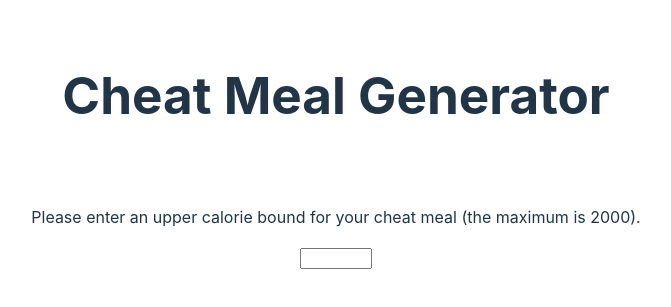
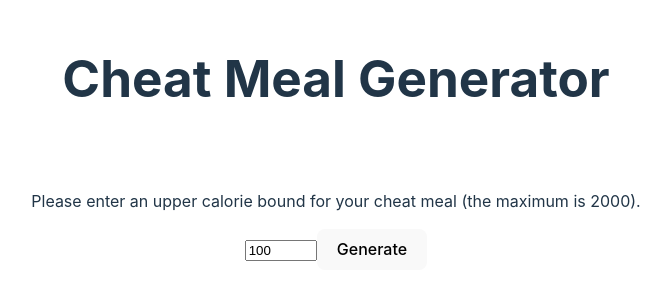
Before and after one commit to frmysantana/cheatMealGenerator, a React (Vite) app: page / in a window 1280 px wide. Shown: the part 233-540 px from the top of the page, without its empty margins (304-975 px from the left). Built offline with nearby package versions, Linux system fonts and the light colour scheme.

Commit message:
reactivity in the page

```diff
--- a/src/App.jsx
+++ b/src/App.jsx
@@ -2,14 +2,46 @@ import { useState } from 'react'
 import './App.css'
 
 function App() {
+  const [ calorieLimit, setCalorieLimit ] = useState(100);
+  const [ error, setError ] = useState('');
 
+  const submitLimit = () => {
+    console.log(`should be submitting... ${calorieLimit}`)
+    if (calorieLimit) {
+      fetch(`/meals?limit=${calorieLimit}`)
+    }
+  }
 
   return (
     <>
       <h1>Cheat Meal Generator</h1>
       <div className="card">
         <p>Please enter an upper calorie bound for your cheat meal (the maximum is 2000).</p>
-        <input id="calorie-bound" type="number" min={100} max={2000}></input>
+        <div>
+          <div>
+            <input id="calorie-bound" type="number" min={100} max={2000}
+              onChange={(e) => {
+                const number = +e.target.value;
+                console.log({e})
+                if (number < 100) {
+                  setError("Calorie limit must be at least 100.")
+                  return
+                }
+
+                if (number > 2000) {
+                  setError("Calorie limit cannot exceed 2000.")
+                  return
+                }
+
+                setError('')
+                setCalorieLimit(number)
+              }}
+              value={calorieLimit}
+            />
+            <button onClick={submitLimit}>Generate</button>
+          </div>
+        <p>{error}</p>
+        </div>
       </div>
     </>
   )
```
